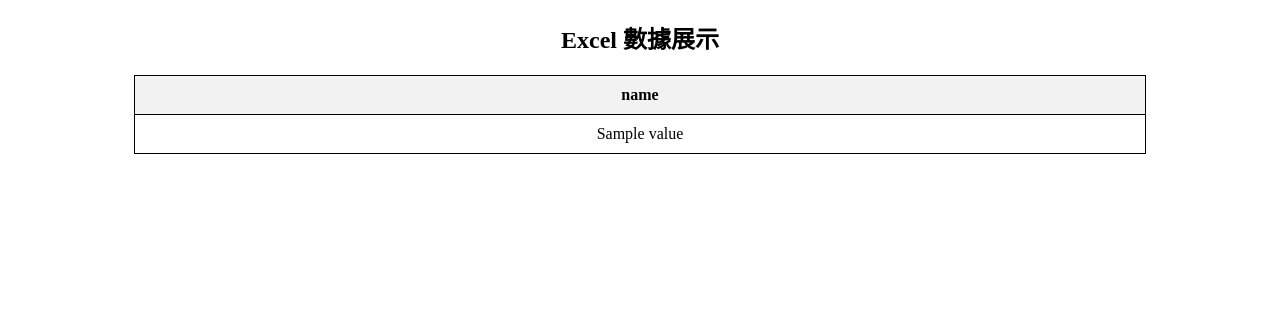
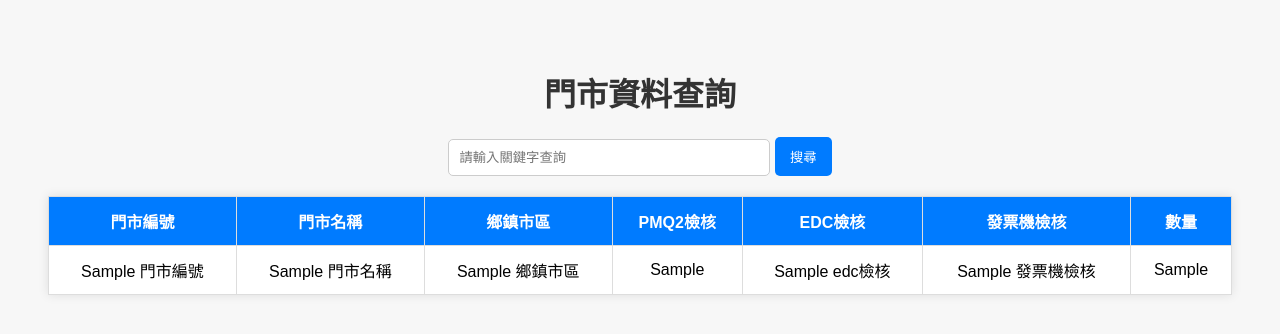
Before and after one commit to Diyn19/flask-excel-website, a Flask app: template templates/index.html in a window 1280 px wide. Shown: the top 334 px of the page. Run offline with Flask 3, Linux system fonts and the light colour scheme; the template is opened without the code that fills it: most values are stand-ins (such as "Sample title", 1, 10 or a date in 2020).

Commit message:
Add files via upload

```diff
--- a/templates/index.html
+++ b/templates/index.html
@@ -1,29 +1,88 @@
 <!DOCTYPE html>
-<html lang="zh-TW">
+<html lang="zh-Hant">
 <head>
     <meta charset="UTF-8">
-    <title>Excel 數據展示</title>
+    <title>門市資料查詢</title>
     <style>
-        table { width: 80%; margin: auto; border-collapse: collapse; }
-        th, td { border: 1px solid black; padding: 10px; text-align: center; }
-        th { background-color: #f2f2f2; }
+        body {
+            font-family: Arial, sans-serif;
+            padding: 40px;
+            background-color: #f7f7f7;
+        }
+        h1 {
+            text-align: center;
+            color: #333;
+        }
+        form {
+            text-align: center;
+            margin-bottom: 20px;
+        }
+        input[type="text"] {
+            padding: 10px;
+            width: 300px;
+            border-radius: 5px;
+            border: 1px solid #ccc;
+        }
+        button {
+            padding: 10px 15px;
+            background-color: #007BFF;
+            color: white;
+            border: none;
+            border-radius: 5px;
+            cursor: pointer;
+        }
+        table {
+            width: 100%;
+            border-collapse: collapse;
+            background-color: white;
+            box-shadow: 0 0 10px rgba(0, 0, 0, 0.1);
+        }
+        th, td {
+            border: 1px solid #ddd;
+            padding: 12px;
+            text-align: center;
+        }
+        th {
+            background-color: #007BFF;
+            color: white;
+        }
+        tr:hover {
+            background-color: #f1f1f1;
+        }
     </style>
 </head>
 <body>
-    <h2 style="text-align: center;">Excel 數據展示</h2>
+    <h1>門市資料查詢</h1>
+    <form method="get">
+        <input type="text" name="keyword" placeholder="請輸入關鍵字查詢" value="{{ keyword }}">
+        <button type="submit">搜尋</button>
+    </form>
+
     <table>
-        <tr>
-            {% for key in data[0].keys() %}
-                <th>{{ key }}</th>
+        <thead>
+            <tr>
+                <th>門市編號</th>
+                <th>門市名稱</th>
+                <th>鄉鎮市區</th>
+                <th>PMQ2檢核</th>
+                <th>EDC檢核</th>
+                <th>發票機檢核</th>
+                <th>數量</th>
+            </tr>
+        </thead>
+        <tbody>
+            {% for row in tables %}
+            <tr>
+                <td>{{ row['門市編號'] }}</td>
+                <td>{{ row['門市名稱'] }}</td>
+                <td>{{ row['鄉鎮市區'] }}</td>
+                <td>{{ row['PMQ2檢核'] }}</td>
+                <td>{{ row['EDC檢核'] }}</td>
+                <td>{{ row['發票機檢核'] }}</td>
+                <td>{{ row['數量'] }}</td>
+            </tr>
             {% endfor %}
-        </tr>
-        {% for row in data %}
-        <tr>
-            {% for value in row.values() %}
-                <td>{{ value }}</td>
-            {% endfor %}
-        </tr>
-        {% endfor %}
+        </tbody>
     </table>
 </body>
 </html>
```
